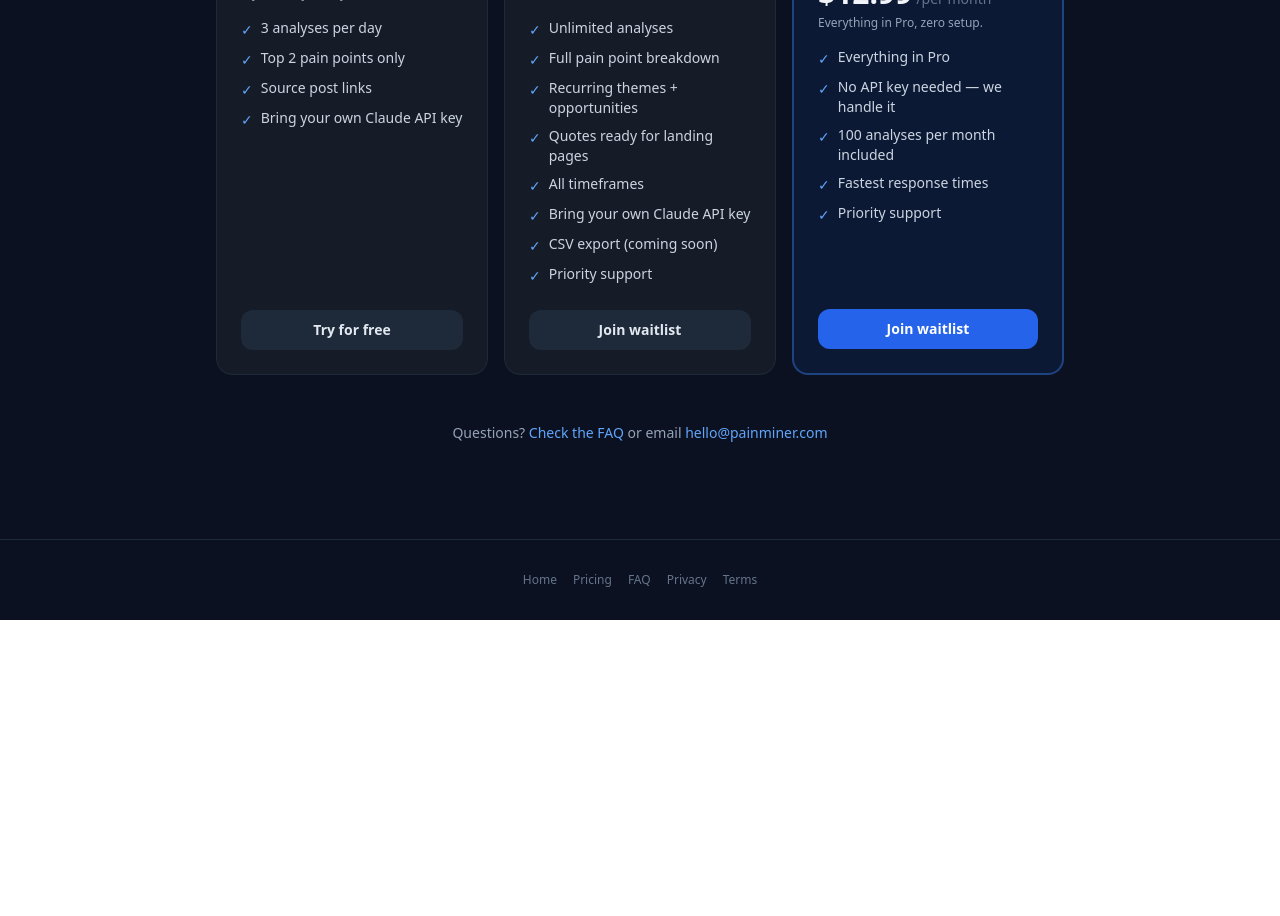
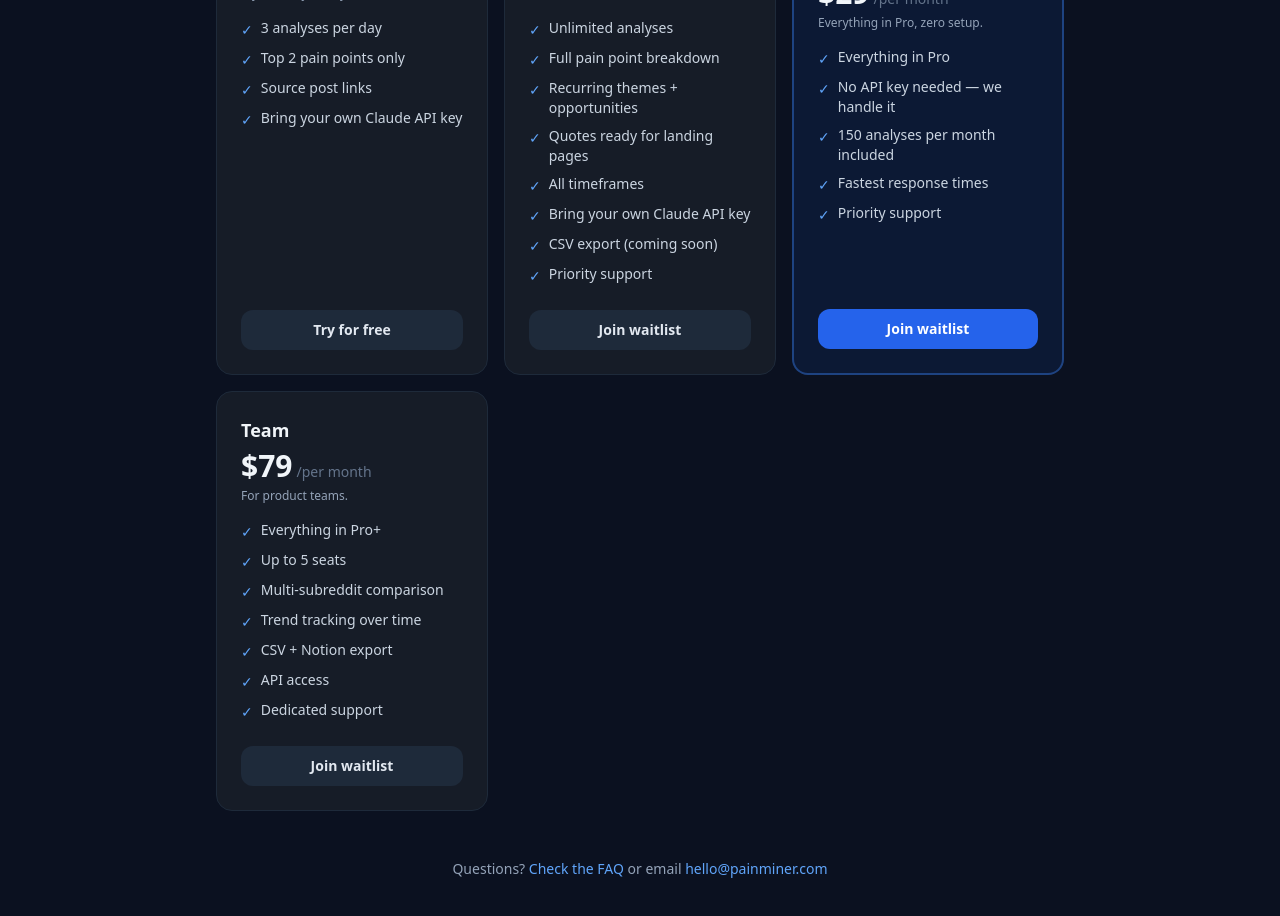
Before and after one commit to Nab20181/Reddit-Pain-Miner, a Next.js app: page /pricing in a window 1280 px wide. Shown: the part 380-1296 px from the top of the page. Before the commit the page ends 1000 px from the top, so only its background shows below. Built offline with nearby package versions, Linux system fonts and the light colour scheme.

Commit message:
feat: bump pricing —  Pro,  Pro+,  Team

```diff
--- a/pages/index.js
+++ b/pages/index.js
@@ -293,7 +293,7 @@ export default function Landing() {
       <section className="border-t border-[#1e2a3a] py-24 px-6">
         <div className="max-w-3xl mx-auto text-center">
           <h2 className="text-3xl font-bold text-slate-100 mb-3">Start free. Upgrade when you're ready.</h2>
-          <p className="text-slate-400 mb-8">Free tier available with your own Claude API key. Pro plans from $9/mo.</p>
+          <p className="text-slate-400 mb-8">Free tier available with your own Claude API key. Pro plans from $19/mo.</p>
           <div className="flex flex-col sm:flex-row gap-3 justify-center">
             <Link href="/pricing" className="bg-[#161c27] hover:bg-[#1e2a3a] border border-[#1e2a3a] text-slate-200 font-semibold px-6 py-3 rounded-xl transition text-sm">
               See pricing
--- a/pages/pricing.js
+++ b/pages/pricing.js
@@ -13,12 +13,12 @@ const plans = [
       'Bring your own Claude API key',
     ],
     cta: 'Try for free',
-    ctaHref: '/',
+    ctaHref: '/app',
     highlight: false,
   },
   {
     name: 'Pro',
-    price: '$9',
+    price: '$19',
     period: 'per month',
     description: 'For founders and researchers.',
     features: [
@@ -37,19 +37,37 @@ const plans = [
   },
   {
     name: 'Pro+',
-    price: '$12.99',
+    price: '$29',
     period: 'per month',
     description: 'Everything in Pro, zero setup.',
     features: [
       'Everything in Pro',
       'No API key needed — we handle it',
-      '100 analyses per month included',
+      '150 analyses per month included',
       'Fastest response times',
       'Priority support',
     ],
     cta: 'Join waitlist',
     ctaHref: '/signup',
     highlight: true,
+  },
+  {
+    name: 'Team',
+    price: '$79',
+    period: 'per month',
+    description: 'For product teams.',
+    features: [
+      'Everything in Pro+',
+      'Up to 5 seats',
+      'Multi-subreddit comparison',
+      'Trend tracking over time',
+      'CSV + Notion export',
+      'API access',
+      'Dedicated support',
+    ],
+    cta: 'Join waitlist',
+    ctaHref: '/signup',
+    highlight: false,
   },
 ];
 
```
